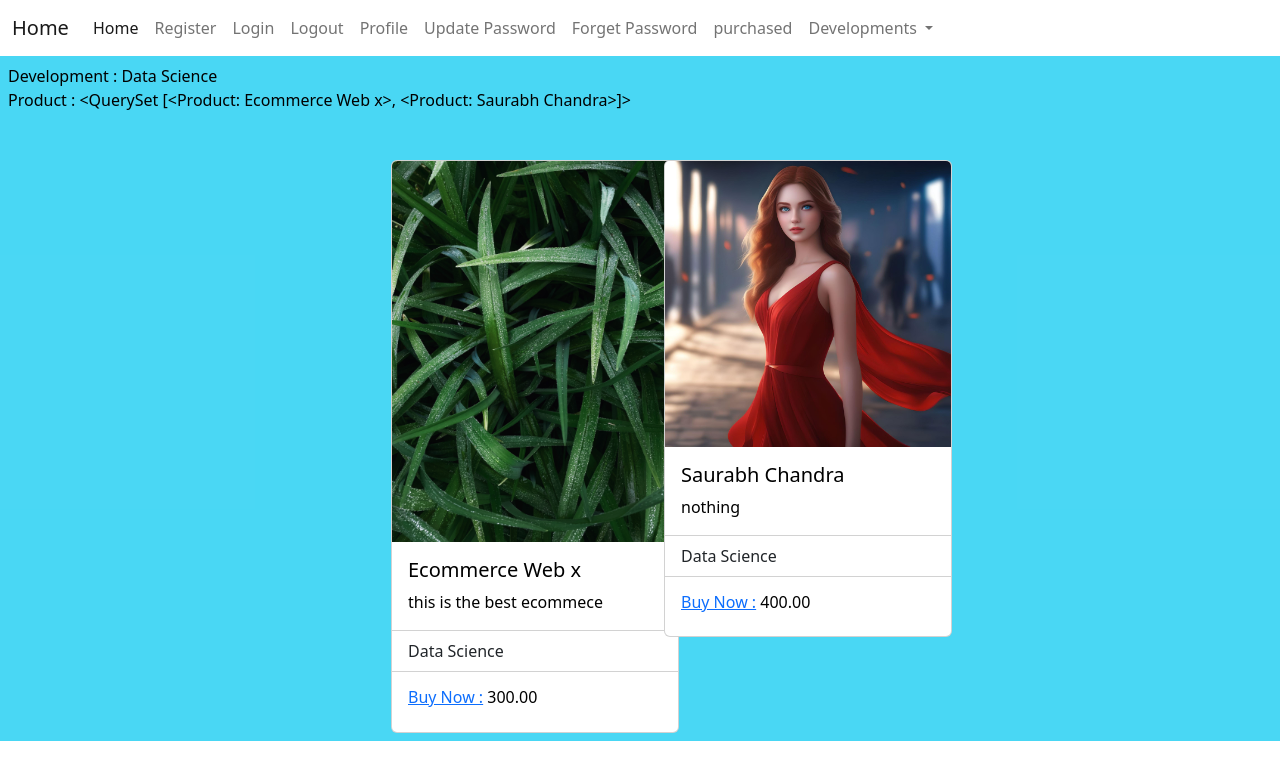
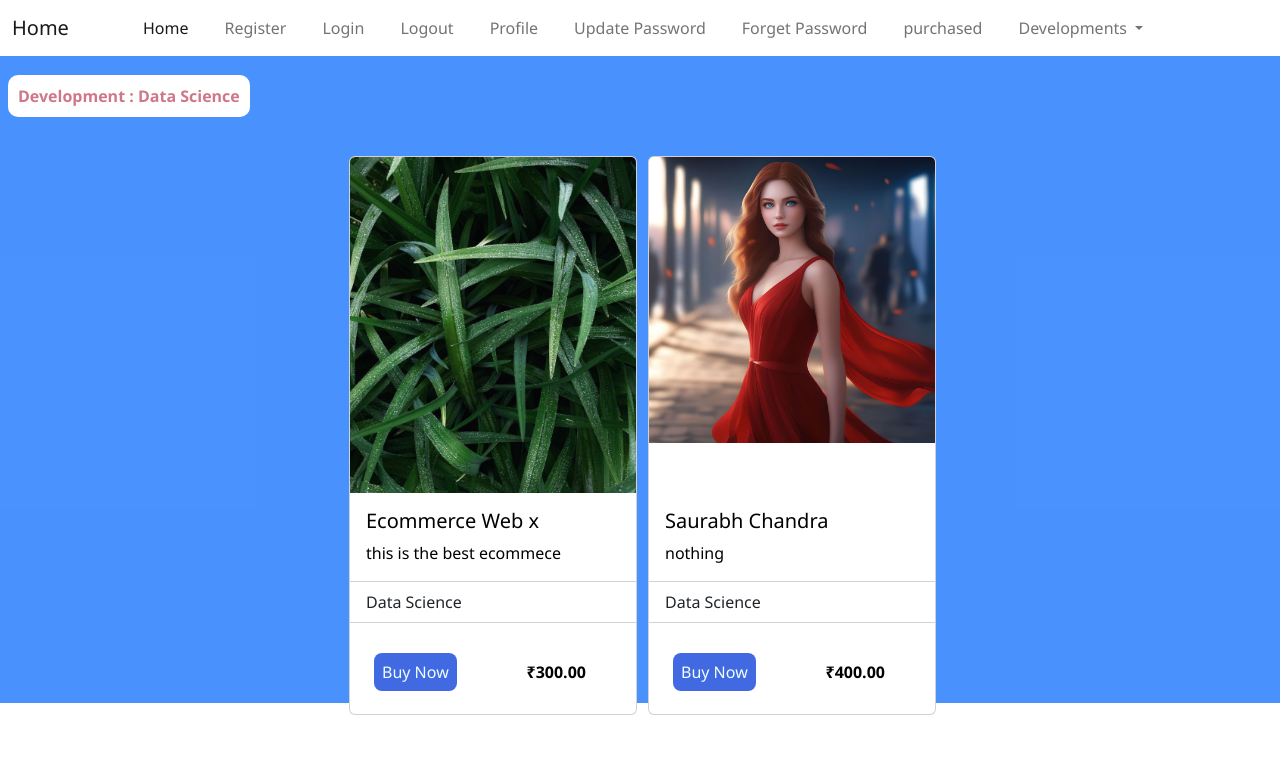
Before and after one commit to saurabh1244/lmsproject, a Django app: a page that uses otp_app/templates/base.html in a window 1280 px wide. Shown: the top 780 px of the page. Run offline with Django 5.2, Linux system fonts and the light colour scheme; data comes from the database, SQL or seed files in the repository; parts of the project's set-up code (start-up, migrations or seed data) failed here and were passed over.

Commit message:
index and category cards done, nav bar done

```diff
--- a/email_otp_v1/urls.py
+++ b/email_otp_v1/urls.py
@@ -5,12 +5,12 @@ from django.contrib.auth.views import  PasswordResetView , PasswordResetDoneView
 from django.conf import settings
 from django.conf.urls.static import static
 
-from api.views import send_dictionary
+# from api.views import send_dictionary
 
 urlpatterns = [
     path('admin/', admin.site.urls),
     path("", include("otp_app.urls")),
-    path("api/", include("api.urls")),
+    # path("api/", include("api.urls")),
 
 
 
--- a/otp_app/templates/base.html
+++ b/otp_app/templates/base.html
@@ -1,4 +1,4 @@
-
+{% load static %}
 <!doctype html>
 <html lang="en">
   <head>
@@ -9,6 +9,7 @@
     <!-- Core theme CSS (includes Bootstrap)-->
     <script src="https://code.jquery.com/jquery-3.7.1.min.js" integrity="sha256-/JqT3SQfawRcv/BIHPThkBvs0OEvtFFmqPF/lYI/Cxo=" crossorigin="anonymous"></script>
     <link href="https://cdn.jsdelivr.net/npm/bootstrap@5.2.3/dist/css/bootstrap.min.css" rel="stylesheet" integrity="sha384-rbsA2VBKQhggwzxH7pPCaAqO46MgnOM80zW1RWuH61DGLwZJEdK2Kadq2F9CUG65" crossorigin="anonymous">
+    <link rel="stylesheet" href="{% static '/css/home.css' %}">
   </head>
   <body >
 
@@ -21,7 +22,7 @@
                 <span class="navbar-toggler-icon"></span>
               </button>
               <div class="collapse navbar-collapse" id="navbarNavDropdown">
-                <ul class="navbar-nav">
+                <ul class="navbar-nav" style="margin-left: 50px; column-gap: 20px; font-weight: light;">
                   <li class="nav-item">
                     <a class="nav-link active" aria-current="page" href="{% url 'home' %}">Home</a>
                   </li>
@@ -83,7 +84,7 @@
     {% endif %}
 
 
-<div class="bg-info p-2 text-black bg-opacity-75">
+<div class="bg-primary p-2 text-black bg-opacity-75">
     {% block content %}
 
     {% endblock content %}
--- a/otp_app/templates/category.html
+++ b/otp_app/templates/category.html
@@ -5,9 +5,10 @@
 {% block content %}
 
 
-Development : {{name}}  <br/>
+<span style="font-weight: bold; color: rgb(207, 119, 136); padding: 10px; background-color: #fff; border-radius: 10px; position: relative; top: 20px;">
+  Development : {{name}}</span>   <br/>
 
- Product : {{products}}  <br/>
+ <!-- Product : {{products}}  <br/> -->
 
 
 
@@ -17,8 +18,8 @@ Development : {{name}}  <br/>
 
 
 
-<div class="container px-4 px-lg-5 mt-5">
-    <div class="row gx-4 gx-lg-5 row-cols-2 row-cols-md-3 row-cols-xl-4 justify-content-center">
+ <div class="container mt-5" style="position: relative; top: 20px; right: 20px;">
+  <div class="row gx-4 gx-lg-5 row-cols-2 row-cols-md-3 row-cols-xl-4 justify-content-center gap-2">
 
 
 {% for product in products %}
@@ -28,8 +29,11 @@ Development : {{name}}  <br/>
 {% if product.is_sale %}
 
 <div class="card" style="width: 18rem;">
-  <img src="{{product.image.url}}" class="card-img-top" alt="...">
-  <div class="card-body">
+  <div class="img-con">
+    <img src="{{product.image.url}}" class="card-img-top" alt="...">
+  </div>
+
+  <div class="card-body" style="height:120px; overflow: hidden;">
     <h5 class="card-title">{{product.name}}</h5>
     <p class="card-text">{{product.description}}</p>
   </div>
@@ -45,7 +49,10 @@ Development : {{name}}  <br/>
 
 {% else %}
 <div class="card" style="width: 18rem;">
-  <img src="{{product.image.url}}" class="card-img-top" alt="...">
+  <div class="img-con">
+    <img src="{{product.image.url}}" class="card-img-top" alt="...">
+  </div>
+
   <div class="card-body">
     <h5 class="card-title">{{product.name}}</h5>
     <p class="card-text">{{product.description}}</p>
@@ -55,7 +62,7 @@ Development : {{name}}  <br/>
     <li class="list-group-item">{{product.category}}</li>
   </ul>
   <div class="card-body">
-    <h6><a href="{% url 'product' product.id %}" class="card-link">Buy Now :</a> {{product.price}}</h6>
+    <h6 class="mt-3 p-2" ><a href="{% url 'product' product.id %}" class="buy-button">Buy Now</a> <span style="position: absolute; right: 50px; font-weight: bolder;"> &#8377;{{product.price}}</span></h6>
 
   </div>
 </div>
--- /dev/null
+++ b/static/css/home.css
@@ -0,0 +1,28 @@
+
+*{
+    font-family: 'Segoe UI', Tahoma, Geneva, Verdana, sans-serif;
+}
+
+.img-con{
+    height: 42vh;
+    width: 100%;
+    overflow: hidden;
+}
+
+.card-img{
+    width: 100%;
+    height: 500px;
+}
+
+.buy-button{
+    text-decoration: none;
+    padding: 8px;
+    border-radius: 8px;
+    background-color: royalblue;
+    color: azure;
+}
+
+.buy-button:hover{
+    color: aliceblue;
+    background-color: rgb(45, 64, 122);
+}
```
Also changed, not shown: otp_app/templates/index.html (+14 -22 lines).
